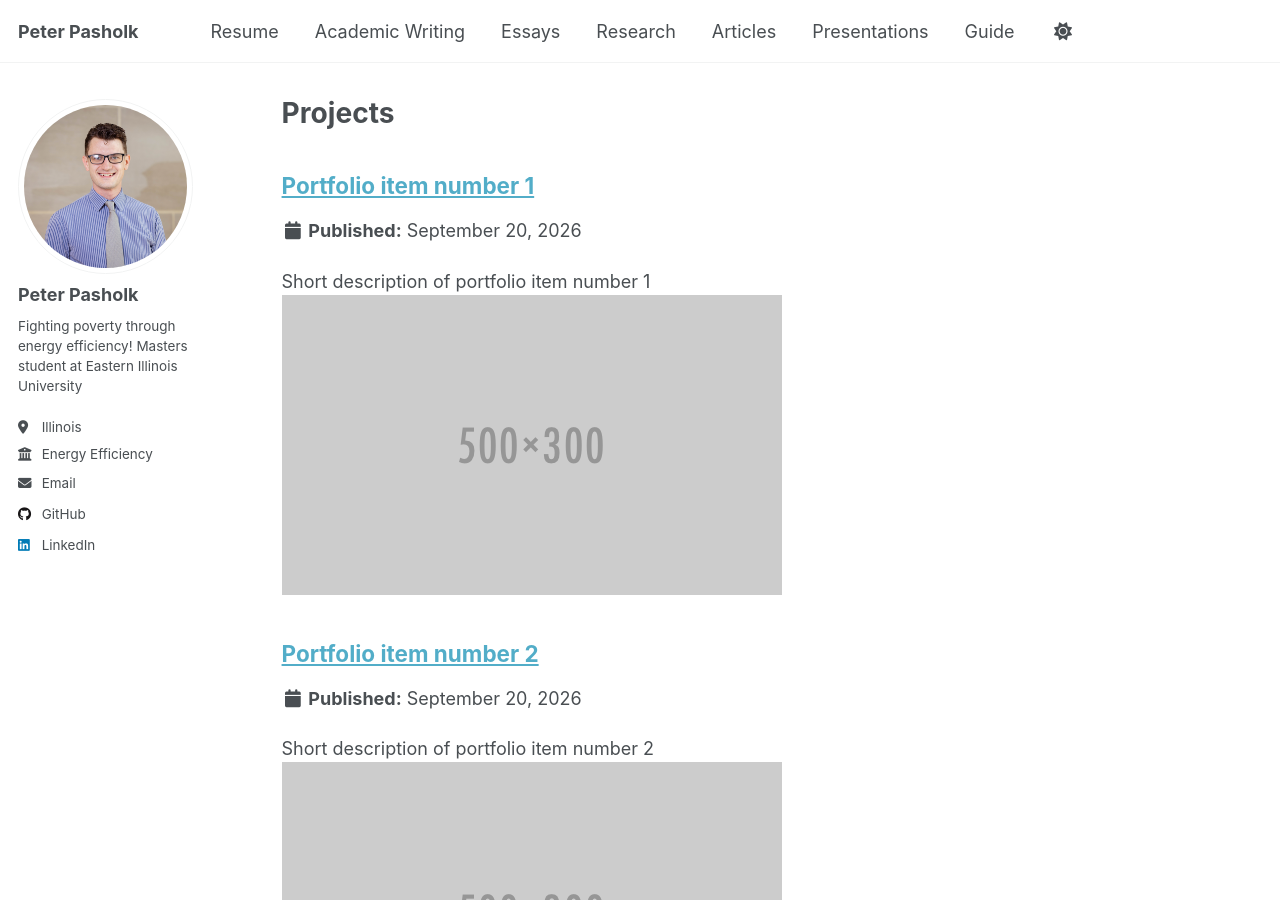
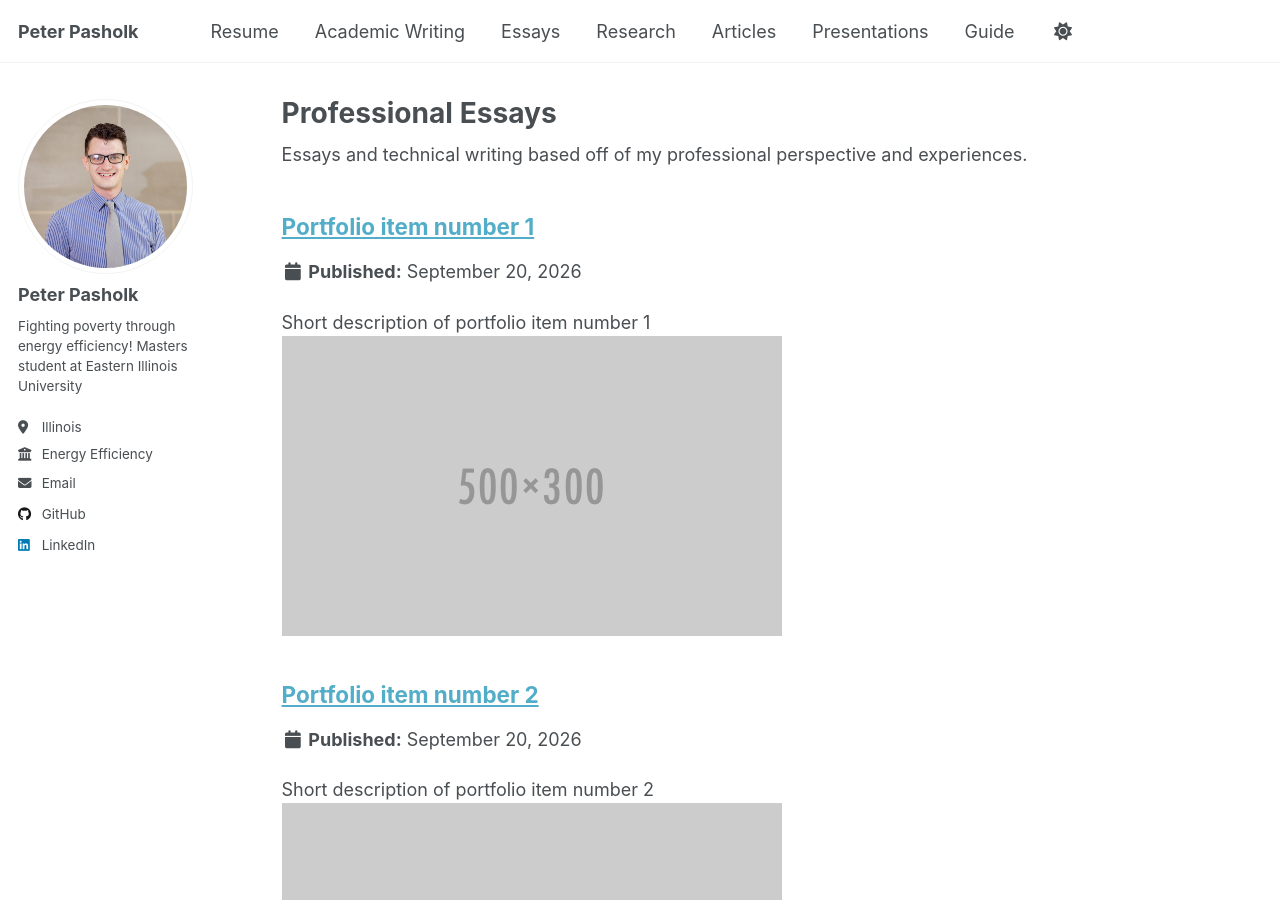
Before and after one commit to ppasholk/ppasholk.github.io, a Jekyll site: the page built from _pages/portfolio.html, in a window 1280 px wide and 900 px high. Built offline with Jekyll 4.4.1, drawn with Linux system fonts in a browser that asks for light colours; a script that is not in the unit is left out.

Commit message:
Change portfolio title to 'Professional Essays'
Updated the title and added a description for the portfolio page.

```diff
--- a/_pages/portfolio.html
+++ b/_pages/portfolio.html
@@ -1,9 +1,10 @@
 ---
 layout: archive
-title: "Projects"
+title: "Professional Essays"
 permalink: /portfolio/
 author_profile: true
 ---
+Essays and technical writing based off of my professional perspective and experiences.
 
 {% include base_path %}
 
```
